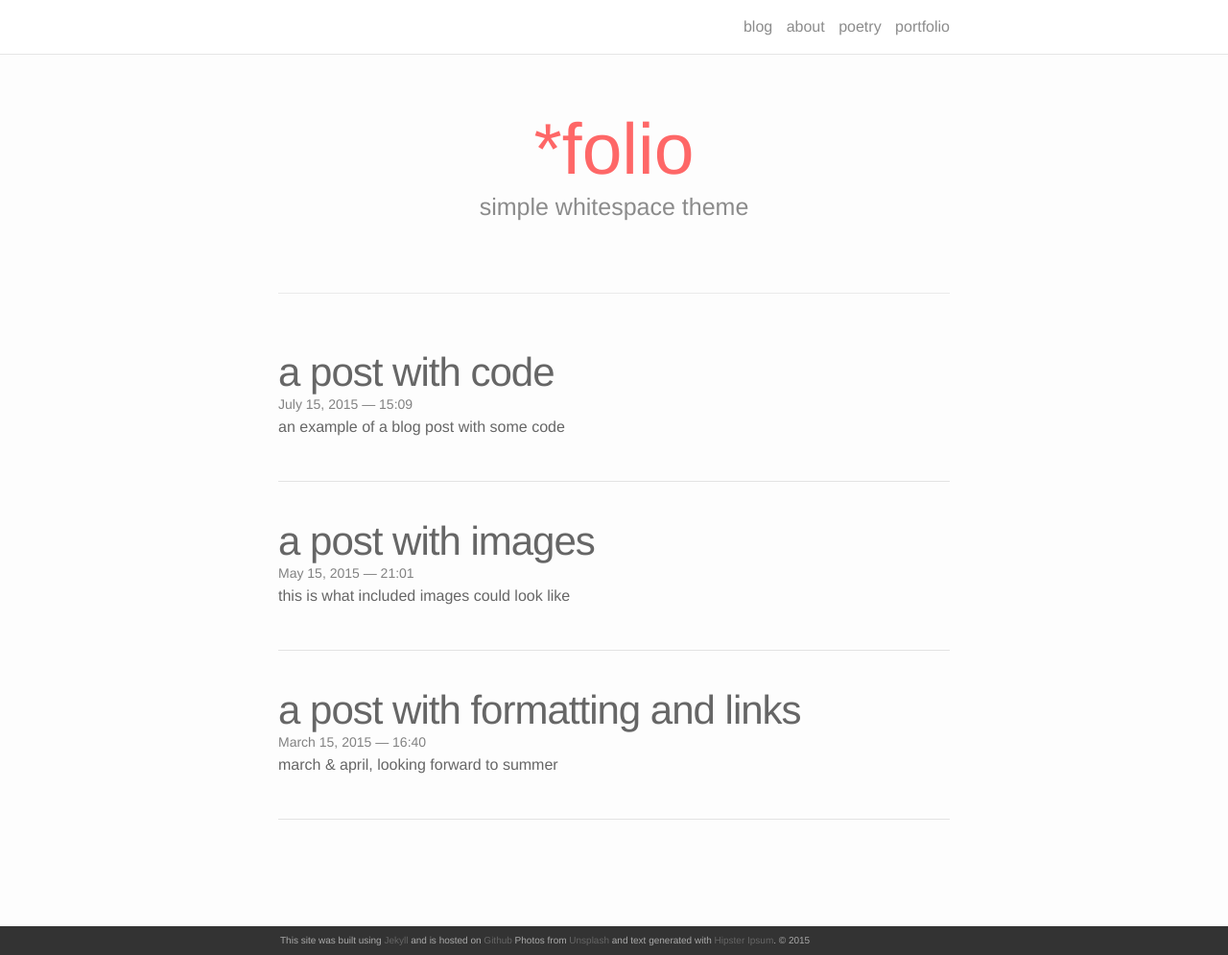
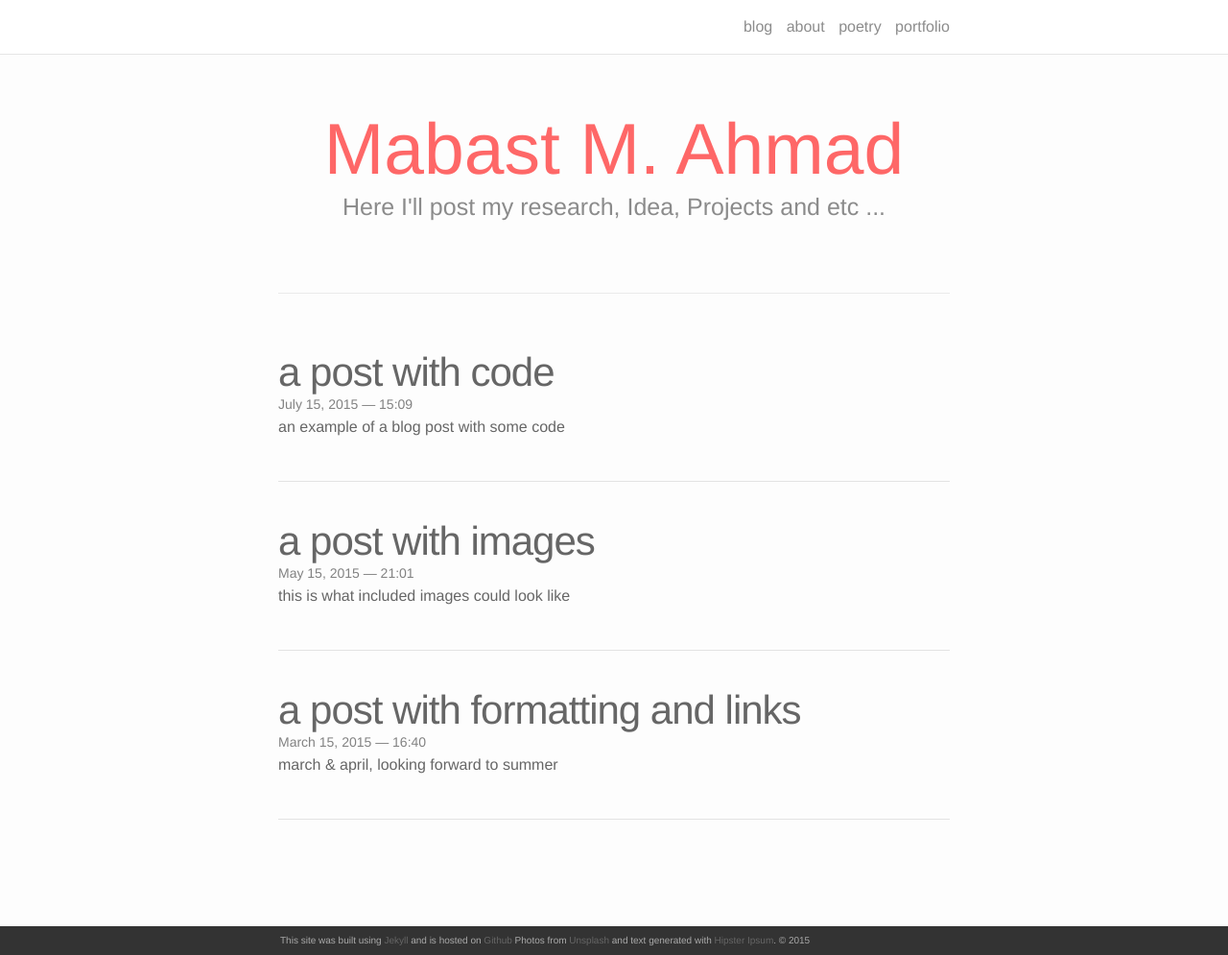
Before and after one commit to Mabast1/blog, a Jekyll site: the page built from index.html, in a window 1280 px wide and 995 px high. Shown: the whole window at 96% size. Built offline with Jekyll 4.4.1, drawn with Linux system fonts in a browser that asks for light colours; nearby versions of some CDN libraries; Markdown is read by kramdown in place of the engine named in the settings; the list of posts is cut into pages by our own code.

Commit message:
update commit

```diff
--- a/index.html
+++ b/index.html
@@ -3,8 +3,8 @@ layout: default
 ---
 
 <div class="header-bar">
-  <h1>*folio</h1>
-  <h2>simple whitespace theme</h2>
+  <h1>Mabast M. Ahmad</h1>
+  <h2>Here I'll post my research, Idea, Projects and etc ...</h2>
   <br/>
   <hr>
   <br/>
```
